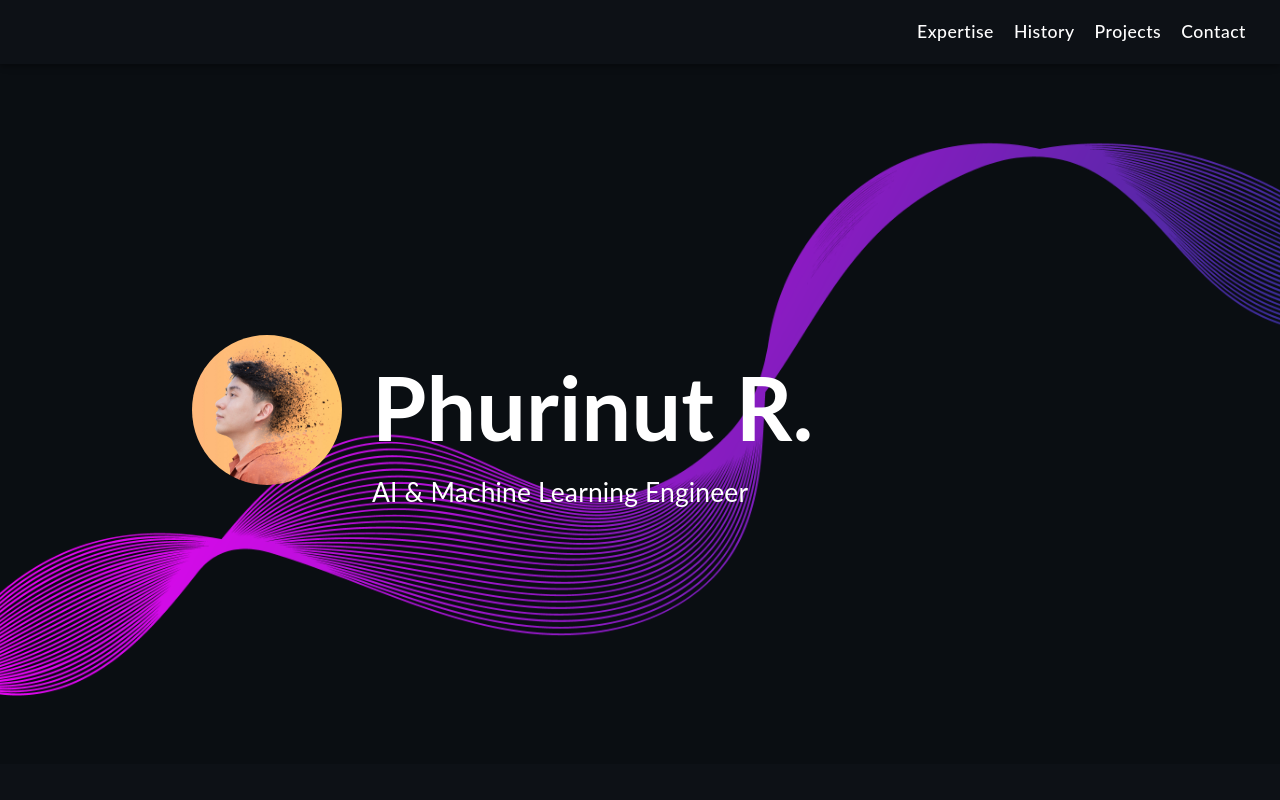
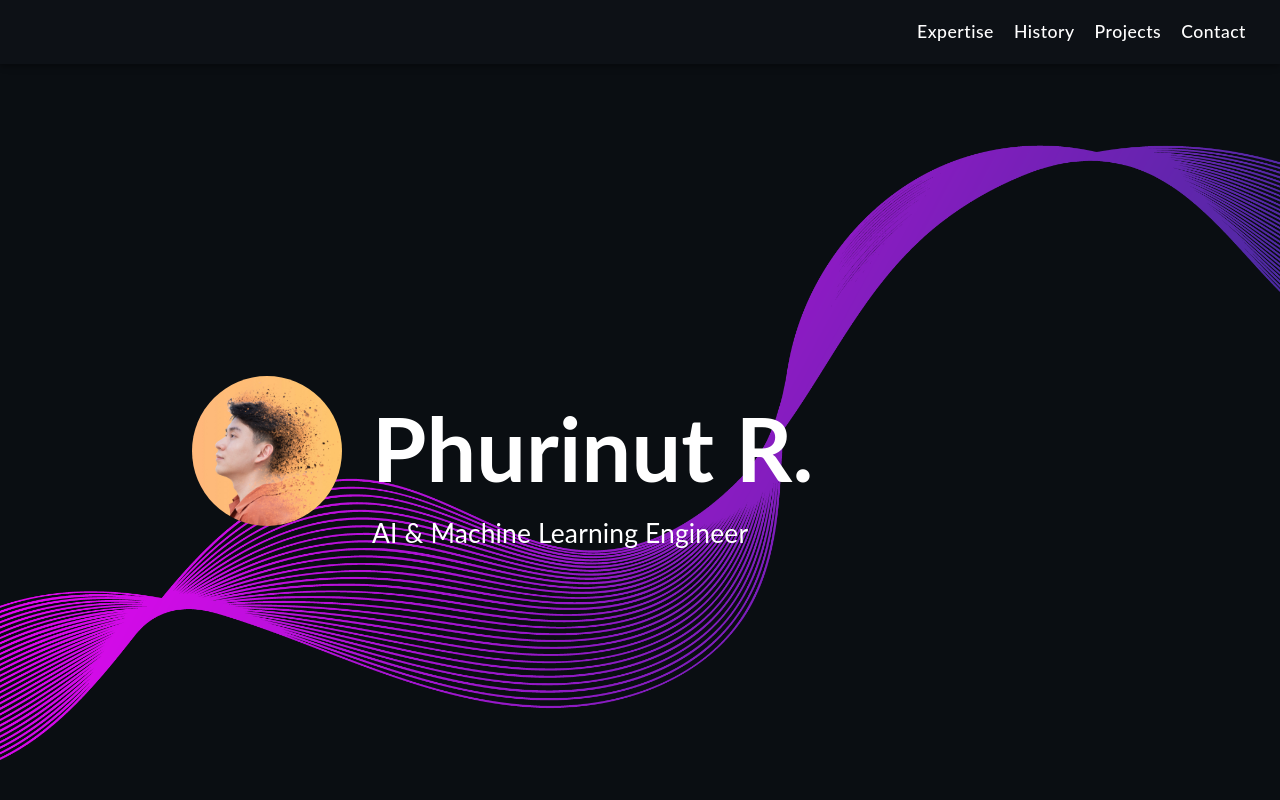
Before and after one commit to PhurinutR/phurinut-portfolio, a React (Vite) app: page / in a window 1280 px wide. Shown: the top 800 px of the page. Built offline with nearby package versions, Linux system fonts and the light colour scheme; some icons are missing.

Commit message:
removed gap between nav and main section

```diff
--- a/src/assets/styles/Main.css
+++ b/src/assets/styles/Main.css
@@ -3,13 +3,14 @@
 }
 
 .about-section {
+  margin-top: -9px;
   display: flex;
   gap: 30px;
   justify-content: flex-start;
   align-items: center;
   width: 100%;
   padding: 0px 15%;
-  min-height: 700px;
+  min-height: 100vh;
   background-image: url("../images/bg-dark.png");
   background-repeat: no-repeat;
   background-size: cover;
```
